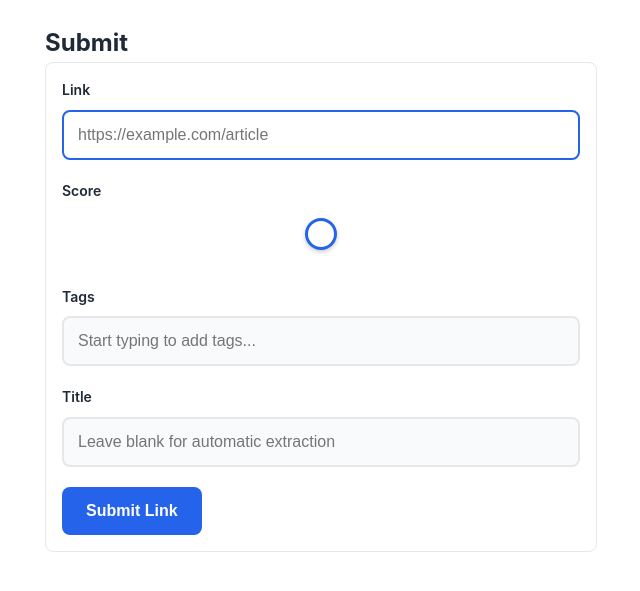
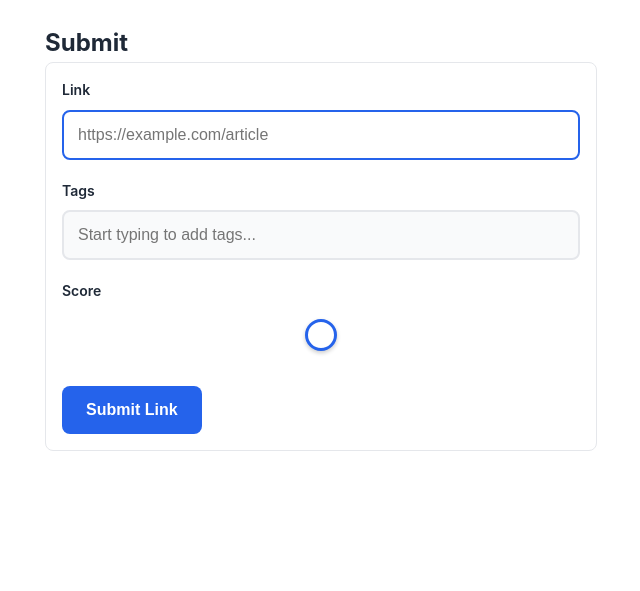
Before and after one commit to gperdrizet/logkeep, a Python web app: template src/templates/submit.html in a window 1280 px wide. Shown: the top 591 px of the page, without its empty margins (319-959 px from the left). Run offline with Jinja, Linux system fonts and the light colour scheme; the template is opened without the code that fills it, so the values that code supplies are empty.

Commit message:
Simplified and improved link submission ui

```diff
--- a/src/templates/submit.html
+++ b/src/templates/submit.html
@@ -25,11 +25,6 @@
         </div>
 
         <div class="form-group">
-            <label for="score">Score</label>
-            <input type="range" id="score" name="score" min="0" max="1" step="0.01" value="0.5" class="score-slider">
-        </div>
-
-        <div class="form-group">
             <label for="tags">Tags</label>
             <div style="position: relative;">
                 <input type="text" id="tags" name="tags" placeholder="Start typing to add tags..." autocomplete="off">
@@ -44,8 +39,8 @@
         <input type="hidden" id="tags-hidden" name="tags_json" value="[]">
 
         <div class="form-group">
-            <label for="title">Title</label>
-            <input type="text" id="title" name="title" placeholder="Leave blank for automatic extraction" maxlength="500">
+            <label for="score">Score</label>
+            <input type="range" id="score" name="score" min="0" max="1" step="0.01" value="0.5" class="score-slider">
         </div>
 
         <button type="submit" class="btn btn-primary">Submit Link</button>
```
